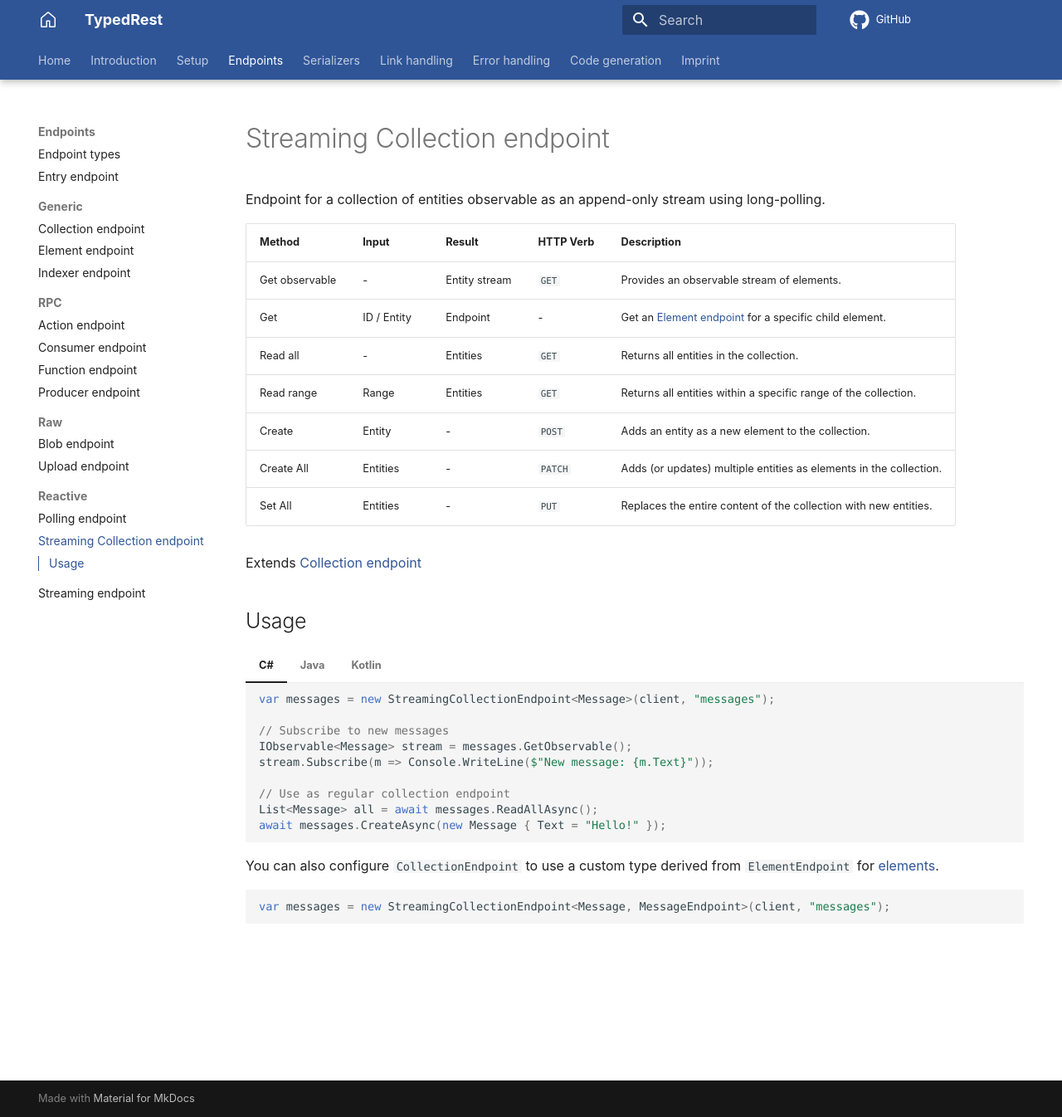
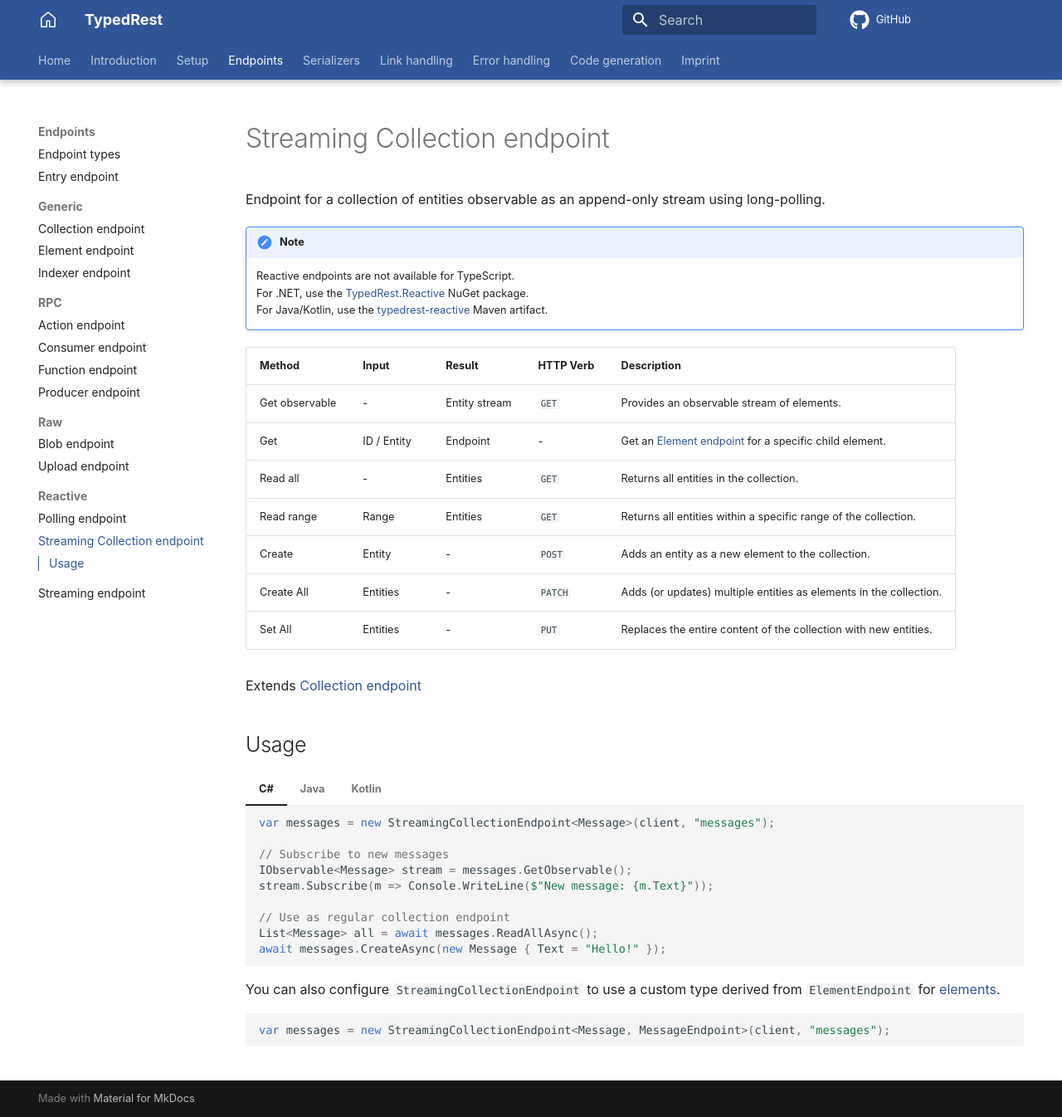
Before and after one commit to TypedRest/docs, an MkDocs documentation site: the page built from docs/endpoints/reactive/streaming-collection.md, in a window 1280 px wide and 1346 px high. Shown: the whole window at 83% size. Built offline with MkDocs 1.6.1 and Material for MkDocs 9.7.7, drawn with Linux system fonts in a browser that asks for light colours; comment, search, counter and statistics services are not loaded.

Commit message:
Added notes about Reactive support

````diff
--- a/docs/endpoints/reactive/streaming-collection.md
+++ b/docs/endpoints/reactive/streaming-collection.md
@@ -1,6 +1,11 @@
 # Streaming Collection endpoint
 
 Endpoint for a collection of entities observable as an append-only stream using long-polling.
+
+!!! note
+    Reactive endpoints are not available for TypeScript.
+    For .NET, use the [TypedRest.Reactive](https://www.nuget.org/packages/TypedRest.Reactive/) NuGet package.
+    For Java/Kotlin, use the [typedrest-reactive](https://central.sonatype.com/artifact/net.typedrest/typedrest-reactive) Maven artifact.
 
 
 | Method         | Input       | Result        | HTTP Verb | Description                                                                    |
@@ -31,7 +36,7 @@ Extends [Collection endpoint](../generic/collection.md)
     await messages.CreateAsync(new Message { Text = "Hello!" });
     ```
 
-    You can also configure `CollectionEndpoint` to use a custom type derived from `ElementEndpoint` for [elements](../generic/element.md).
+    You can also configure `StreamingCollectionEndpoint` to use a custom type derived from `ElementEndpoint` for [elements](../generic/element.md).
 
     ```csharp
     var messages = new StreamingCollectionEndpoint<Message, MessageEndpoint>(client, "messages");
````
Also changed, not shown: docs/endpoints/reactive/polling.md (+5 -0 lines), docs/endpoints/reactive/streaming.md (+5 -0 lines).
